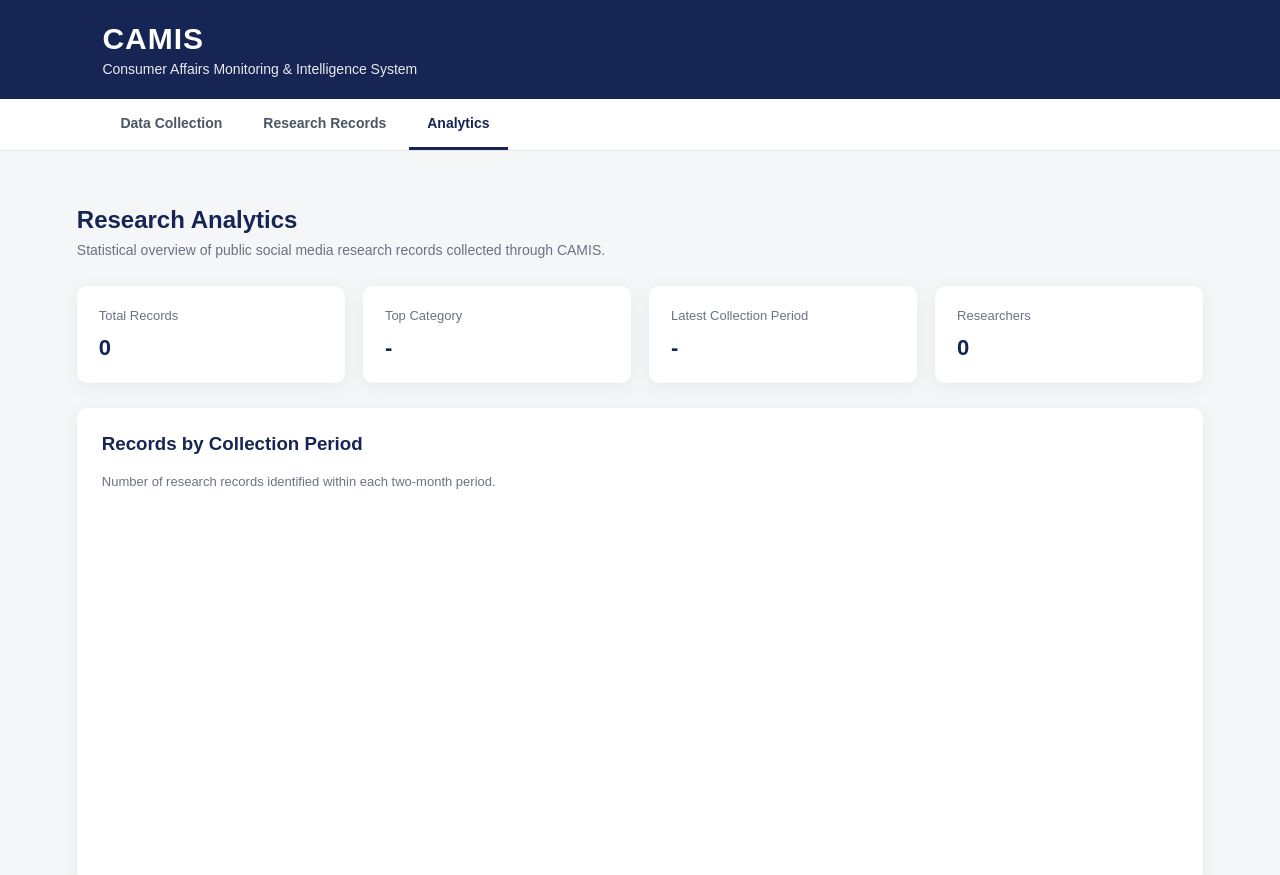
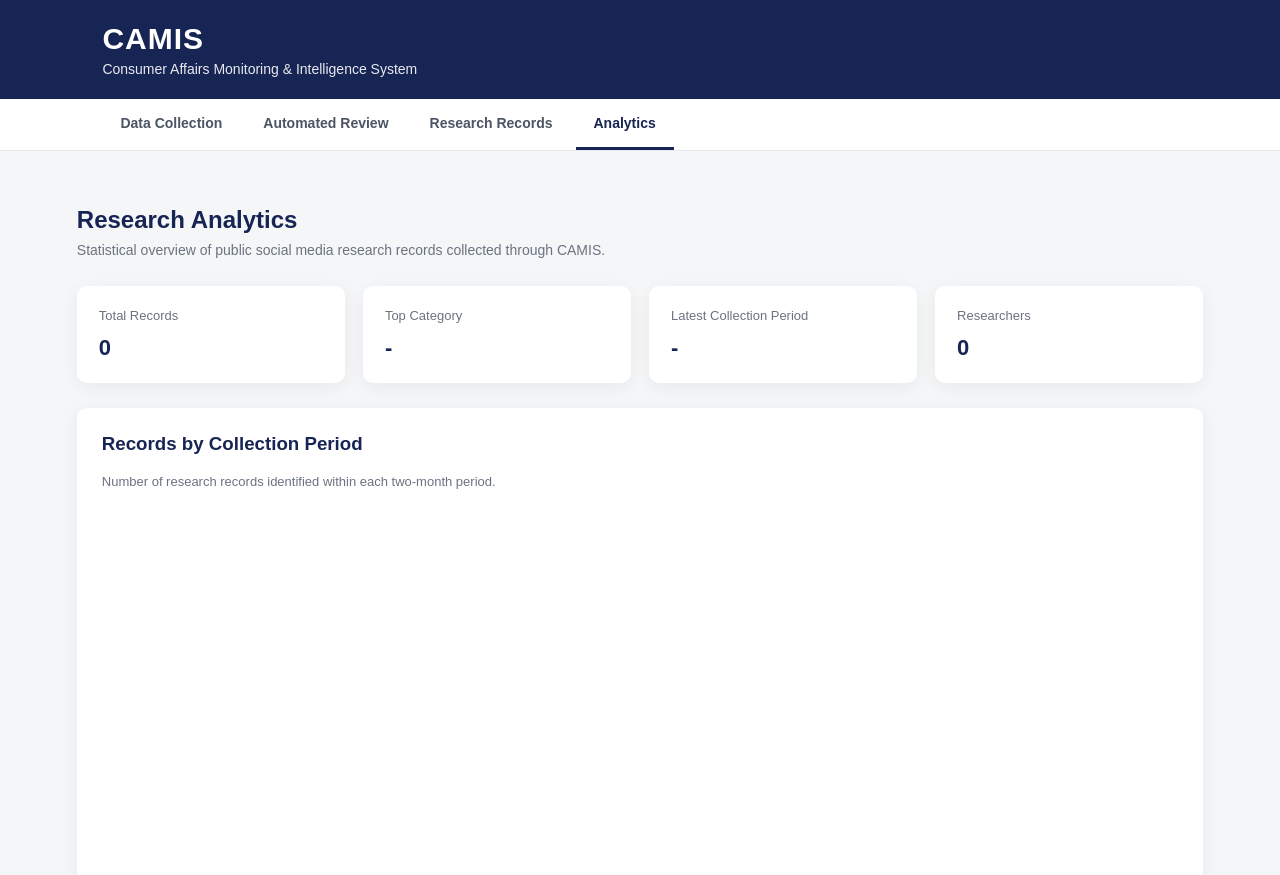
Before and after one commit to danielebeiidavid-svg/CAMIS, a website: page public/analytics.html in a window 1280 px wide. Shown: the top 875 px of the page. Drawn offline with nearby package versions, Linux system fonts and the light colour scheme; no server answers.

Commit message:
Update analytics.html

```diff
--- a/public/analytics.html
+++ b/public/analytics.html
@@ -29,6 +29,10 @@
 
     <a href="index.html">
         Data Collection
+    </a>
+
+    <a href="automated-review.html">
+    Automated Review
     </a>
 
     <a href="records.html">
```
